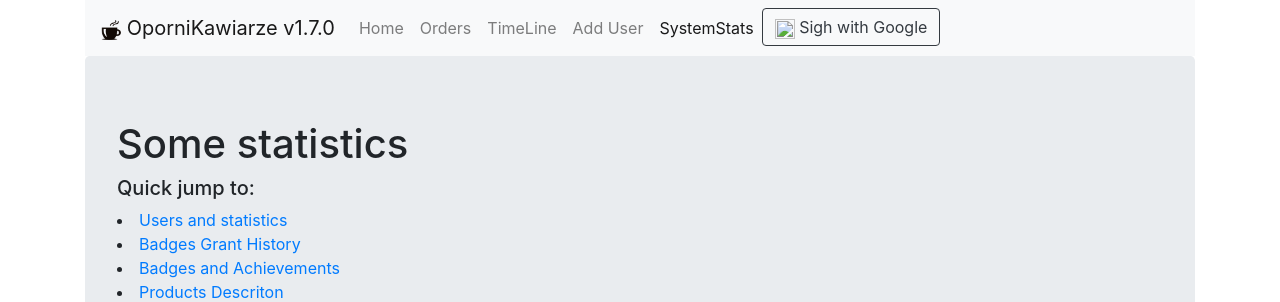
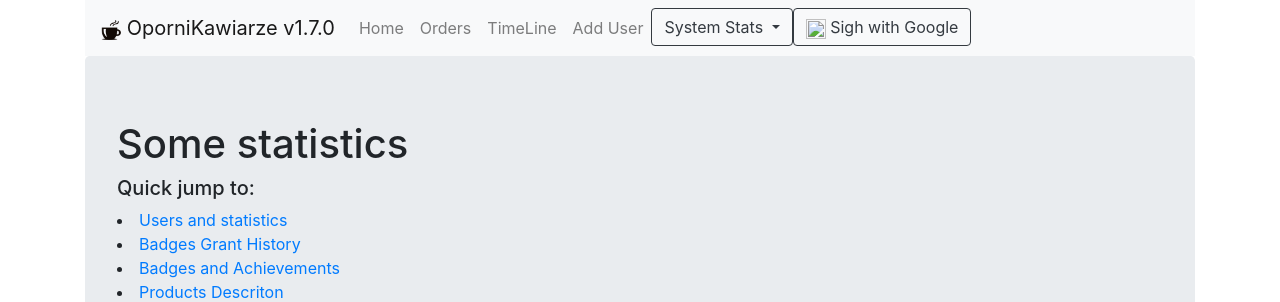
Before and after one commit to agorzawski/fairtaskassigner, a Flask app: template templates/stats.html in a window 1280 px wide. Shown: the top 302 px of the page. Run offline with Flask 2, Linux system fonts and the light colour scheme; the template is opened without the code that fills it, so the values that code supplies are empty; parts of the project's set-up code (start-up, migrations or seed data) failed here and were passed over; some libraries are stand-ins or nearby versions.

Commit message:
small menu change

```diff
--- a/templates/common_title.html
+++ b/templates/common_title.html
@@ -1,7 +1,7 @@
 <nav class="navbar navbar-expand-lg navbar-light bg-light sticky-top">
 <a class="navbar-brand" href="#"><img src="static/coffee.png" width="20" height="20"/> OporniKawiarze v1.7.0 </a>
+
 <ul class="navbar-nav">
-
 {% if activeSite == 'main' %}
 <li class="nav-item active" >
 {%else%}
@@ -36,12 +36,29 @@
 <a class="nav-item nav-link" href="showSignUp#">Add User</a>
 </li>
 
-{% if activeSite == 'stats' %}
+<!-- {% if activeSite == 'stats' %}
 <li class="nav-item active" >
 {%else%}
 <li class="nav-item" >
 {%endif%}
 <a class="nav-item nav-link" href="stats#">SystemStats</a>
+</li> -->
+
+<li role="nav-item dropdown">
+  {% if activeSite == 'stats' %}<a class="btn btn-outline-dark dropdown-toggle"
+  {%else%} <a class="btn btn-outline-secondary dropdown-toggle" {%endif%}
+  data-toggle="dropdown" href="#" role="button" aria-haspopup="true" aria-expanded="false">
+    System Stats
+  </a>
+  <div class="dropdown-menu">
+    <a class="nav-item nav-link" href="stats#">SystemStats</a>
+    <div class="dropdown-divider"></div>
+    <a class='dropdown-item' href='stats#statistics'> Users and statistics</a>
+    <a class='dropdown-item' href='stats#plots'>Contribiution charts and plots</a>
+    <a class='dropdown-item' href='stats#badgeshistory'>Badges Grant History</a>
+    <a class='dropdown-item' href='stats#Achievements'>Badges and Achievements</a>
+    <a class='dropdown-item' href='stats#products'>Products Descriton</a>
+ </div>
 </li>
 
 {% if not googleSession %}
--- a/templates/google_login.html
+++ b/templates/google_login.html
@@ -1,5 +1,5 @@
 <li role="nav-item dropdown">
-  <a class="btn btn-outline-dark dropdown-toggle" data-toggle="dropdown" href="#" role="button" aria-haspopup="true" aria-expanded="false">
+  <a class="btn btn-outline-secondary dropdown-toggle" data-toggle="dropdown" href="#" role="button" aria-haspopup="true" aria-expanded="false">
   {{ loggedUsernameEmail['username'] }} <span class="badge badge-light"><img src="static/coffee.png" width="12" height="12"/> {{ loggedUsernameEmail['scoring'] }}</span>
   {% for badge in loggedUserBadges.values() %}
     <img src="{{badge['img']}}" width=20 height=20 />
--- a/templates/stats.html
+++ b/templates/stats.html
@@ -102,10 +102,12 @@
                     </tbody>
                 </table>
             </div>
+            <div id='plots'>
             {% include 'pie-charts.html' %}
             {%with singleUser=False%}
             {% include 'points-evolution.html' %}
             {%endwith%}
+          </div>
       </div>
 
       <div id='badgeshistory' class="container">
```
